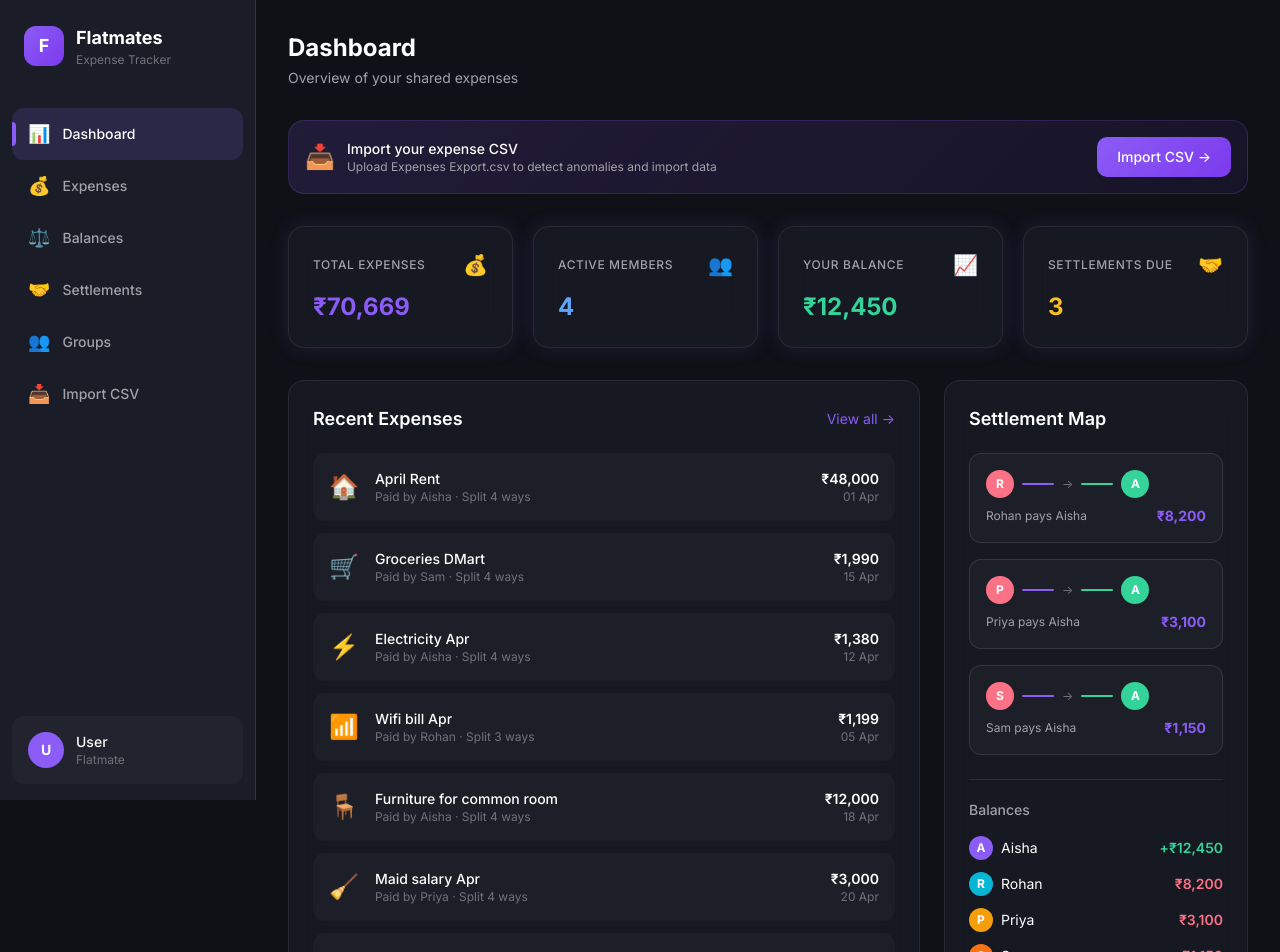
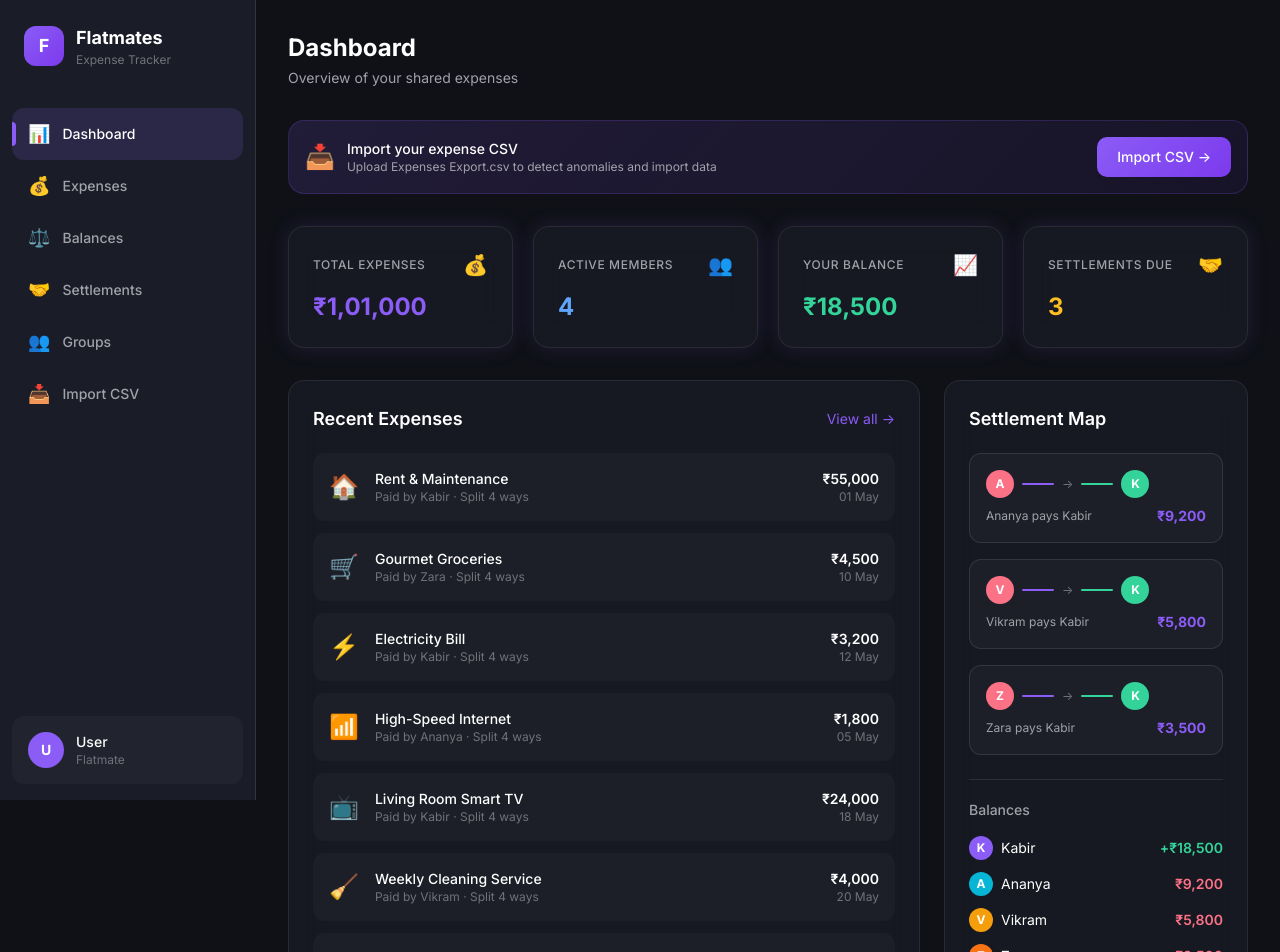
Before and after one commit to UJJWAL16895/flatmates-expenses, a Next.js app: page /dashboard in a window 1280 px wide. Shown: the top 952 px of the page. Built offline with nearby package versions, Linux system fonts and the light colour scheme.

Commit message:
Feat: Update dashboard sample data names and values to use Kabir, Ananya, Vikram, and Zara

```diff
--- a/app/(app)/dashboard/page.tsx
+++ b/app/(app)/dashboard/page.tsx
@@ -7,26 +7,26 @@ import Link from 'next/link';
 
 // Sample data matching the CSV flatmates
 const SAMPLE_MEMBERS = [
-  { name: 'Aisha', color: '#8b5cf6', balance: 12450 },
-  { name: 'Rohan', color: '#06b6d4', balance: -8200 },
-  { name: 'Priya', color: '#f59e0b', balance: -3100 },
-  { name: 'Sam', color: '#f97316', balance: -1150 },
+  { name: 'Kabir', color: '#8b5cf6', balance: 18500 },
+  { name: 'Ananya', color: '#06b6d4', balance: -9200 },
+  { name: 'Vikram', color: '#f59e0b', balance: -5800 },
+  { name: 'Zara', color: '#f97316', balance: -3500 },
 ];
 
 const SAMPLE_EXPENSES = [
-  { id: 1, description: 'April Rent', amount: 48000, paid_by: 'Aisha', date: '2026-04-01', split: 4, category: '🏠' },
-  { id: 2, description: 'Groceries DMart', amount: 1990, paid_by: 'Sam', date: '2026-04-15', split: 4, category: '🛒' },
-  { id: 3, description: 'Electricity Apr', amount: 1380, paid_by: 'Aisha', date: '2026-04-12', split: 4, category: '⚡' },
-  { id: 4, description: 'Wifi bill Apr', amount: 1199, paid_by: 'Rohan', date: '2026-04-05', split: 3, category: '📶' },
-  { id: 5, description: 'Furniture for common room', amount: 12000, paid_by: 'Aisha', date: '2026-04-18', split: 4, category: '🪑' },
-  { id: 6, description: 'Maid salary Apr', amount: 3000, paid_by: 'Priya', date: '2026-04-20', split: 4, category: '🧹' },
-  { id: 7, description: 'Housewarming drinks', amount: 3100, paid_by: 'Sam', date: '2026-04-10', split: 4, category: '🍻' },
+  { id: 1, description: 'Rent & Maintenance', amount: 55000, paid_by: 'Kabir', date: '2026-05-01', split: 4, category: '🏠' },
+  { id: 2, description: 'Gourmet Groceries', amount: 4500, paid_by: 'Zara', date: '2026-05-10', split: 4, category: '🛒' },
+  { id: 3, description: 'Electricity Bill', amount: 3200, paid_by: 'Kabir', date: '2026-05-12', split: 4, category: '⚡' },
+  { id: 4, description: 'High-Speed Internet', amount: 1800, paid_by: 'Ananya', date: '2026-05-05', split: 4, category: '📶' },
+  { id: 5, description: 'Living Room Smart TV', amount: 24000, paid_by: 'Kabir', date: '2026-05-18', split: 4, category: '📺' },
+  { id: 6, description: 'Weekly Cleaning Service', amount: 4000, paid_by: 'Vikram', date: '2026-05-20', split: 4, category: '🧹' },
+  { id: 7, description: 'Weekend House Party', amount: 8500, paid_by: 'Zara', date: '2026-05-15', split: 4, category: '🍻' },
 ];
 
 const SAMPLE_SETTLEMENTS = [
-  { from: 'Rohan', to: 'Aisha', amount: 8200 },
-  { from: 'Priya', to: 'Aisha', amount: 3100 },
-  { from: 'Sam', to: 'Aisha', amount: 1150 },
+  { from: 'Ananya', to: 'Kabir', amount: 9200 },
+  { from: 'Vikram', to: 'Kabir', amount: 5800 },
+  { from: 'Zara', to: 'Kabir', amount: 3500 },
 ];
 
 function AnimatedCounter({ value, prefix = '₹', duration = 1500 }: { value: number; prefix?: string; duration?: number }) {
@@ -107,7 +107,7 @@ export default function DashboardPage() {
           {[
             { label: 'Total Expenses', value: totalExpenses, icon: '💰', color: 'var(--accent)' },
             { label: 'Active Members', value: 4, icon: '👥', prefix: '', color: 'var(--info)' },
-            { label: 'Your Balance', value: 12450, icon: '📈', color: 'var(--positive)' },
+            { label: 'Your Balance', value: 18500, icon: '📈', color: 'var(--positive)' },
             { label: 'Settlements Due', value: 3, icon: '🤝', prefix: '', color: 'var(--warning)' },
           ].map((stat, i) => (
             <motion.div
```
